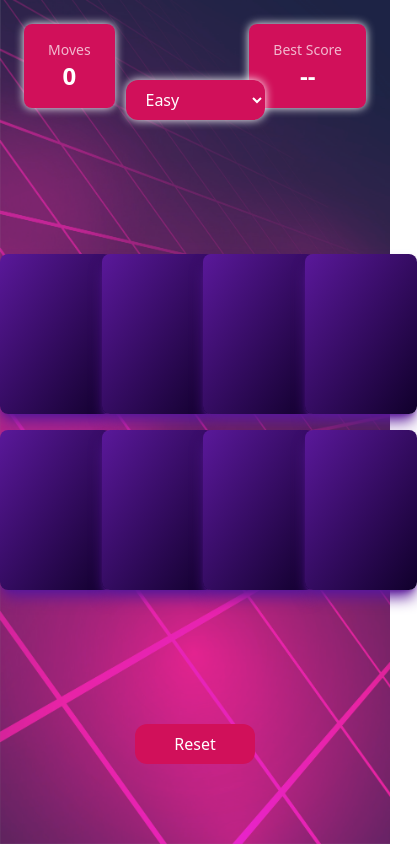
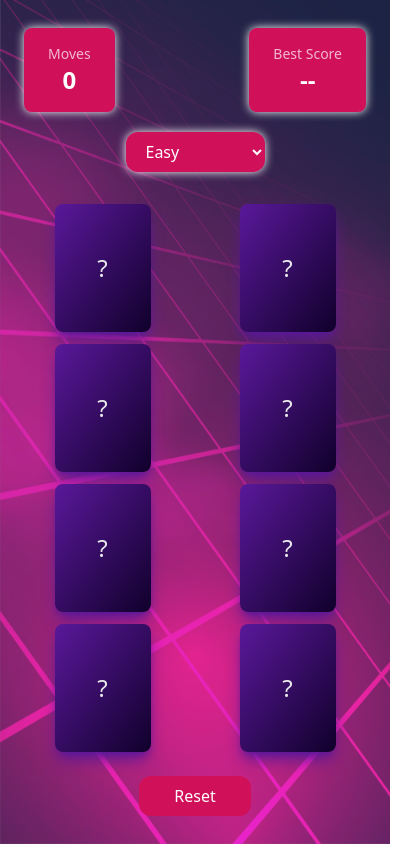
Before and after one commit to alishbashekh/MemoryCardGame-In-React, a React (Create React App) app: page / in a window 390 px wide. Shown: the whole page, 417 px wide, since content can reach past the window. Built offline with nearby package versions, Linux system fonts and the light colour scheme.

Commit message:
update responsive and flip animation

```diff
--- a/src/components/Card.jsx
+++ b/src/components/Card.jsx
@@ -4,9 +4,21 @@ const Card = ({ card, onClick }) => {
   return (
     <div
       onClick={onClick}
-      className="w-28 h-40 bg-gradient-to-tl to-[#5a189a] from-[#10002b] rounded-lg flex items-center justify-center shadow-lg transition duration-300 shadow-[#5a189a] cursor-pointer transform hover:-translate-y-2"
+      className="card-3d w-24 h-32 sm:w-28 sm:h-40 md:w-32 md:h-44 cursor-pointer"
     >
-      {card.isFlipped && <Icon size={45} className="text-[#e7e8ea]" />}
+      <div
+        className={`card-inner ${card.isFlipped ? "is-flipped" : ""}`}
+      >
+        {/* Front side (closed card) */}
+        <div className="card-face bg-gradient-to-tl to-[#5a189a] from-[#10002b] rounded-lg flex items-center justify-center shadow-lg shadow-[#5a189a]">
+          <span className="text-2xl sm:text-3xl text-[#e7e8ea] select-none">?</span>
+        </div>
+
+        {/* Back side (opened card with icon) */}
+        <div className="card-face card-back bg-gradient-to-tl to-[#5a189a] from-[#10002b] rounded-lg flex items-center justify-center shadow-lg shadow-[#5a189a]">
+          <Icon size={45} className="text-[#e7e8ea]" />
+        </div>
+      </div>
     </div>
   );
 };
--- a/src/components/Gameboard.jsx
+++ b/src/components/Gameboard.jsx
@@ -99,14 +99,15 @@ const Gameboard = () => {
 
 
   return (
-    <>
-    <Bestscore />
-    <MovesCount moves={moves}/>
-      <div className="absolute top-20">
+    <div className="relative w-full max-w-4xl px-4 sm:px-6 py-6 sm:py-8">
+      <Bestscore />
+      <MovesCount moves={moves} />
+
+      <div className="mt-20 flex justify-center">
         <LevelBtn onLevelChange={changeLevel} />
       </div>
 
-      <div className="grid grid-cols-4 gap-4">
+      <div className="mt-8 grid grid-cols-2 sm:grid-cols-3 md:grid-cols-4 gap-3 sm:gap-4 justify-items-center">
         {gameCards.map((card) => (
           <Card
             key={card.id}
@@ -116,10 +117,10 @@ const Gameboard = () => {
         ))}
       </div>
 
-      <div>
+      <div className="flex justify-center">
         <ResetBtn onReset={resetGame} />
       </div>
-    </>
+    </div>
   );
 };
 
--- a/src/components/LevelBtn.jsx
+++ b/src/components/LevelBtn.jsx
@@ -2,7 +2,7 @@ const LevelBtn = ({ onLevelChange }) => {
   return (
     <select
       onChange={(e) => onLevelChange(e.target.value)}
-      className="px-4 py-2 rounded-xl bg-[#d1105a] cursor-pointer text-white shadow-[0px_0px_10px_#ffffff]"
+      className="px-4 py-2 rounded-xl bg-[#d1105a] mt-6 cursor-pointer text-white shadow-[0px_0px_10px_#ffffff]"
     >
       <option value="" disabled>
         Select Level
--- a/src/components/ResetBtn.jsx
+++ b/src/components/ResetBtn.jsx
@@ -1,11 +1,12 @@
-const ResetBtn = ({onReset}) =>{
+const ResetBtn = ({ onReset }) => {
+  return (
+    <button
+      onClick={onReset}
+      className="mt-6 sm:mt-8 text-white bg-[#d1105a] w-28 sm:w-32 py-2 px-4 rounded-xl transition duration-500 hover:shadow-[0px_0px_10px_#ffffff]"
+    >
+      Reset
+    </button>
+  );
+};
 
-    return (
-        <>
-          <button onClick={onReset} className="absolute bottom-20 left-0 right-0 text-white bg-[#d1105a] w-[120px] m-auto py-2 px-4 rounded-xl transition duration-500 hover:shadow-[0px_0px_10px_#ffffff]">
-            Reset
-          </button>
-        </>
-    )
-}
 export default ResetBtn;
--- a/src/index.css
+++ b/src/index.css
@@ -1,3 +1,30 @@
 @tailwind base;
 @tailwind components;
 @tailwind utilities;
+
+/* 3D flip card styles */
+.card-3d {
+  perspective: 1000px;
+}
+
+.card-inner {
+  position: relative;
+  width: 100%;
+  height: 100%;
+  transform-style: preserve-3d;
+  transition: transform 0.6s;
+}
+
+.card-inner.is-flipped {
+  transform: rotateX(180deg);
+}
+
+.card-face {
+  position: absolute;
+  inset: 0;
+  backface-visibility: hidden;
+}
+
+.card-back {
+  transform: rotateX(180deg);
+}
```
